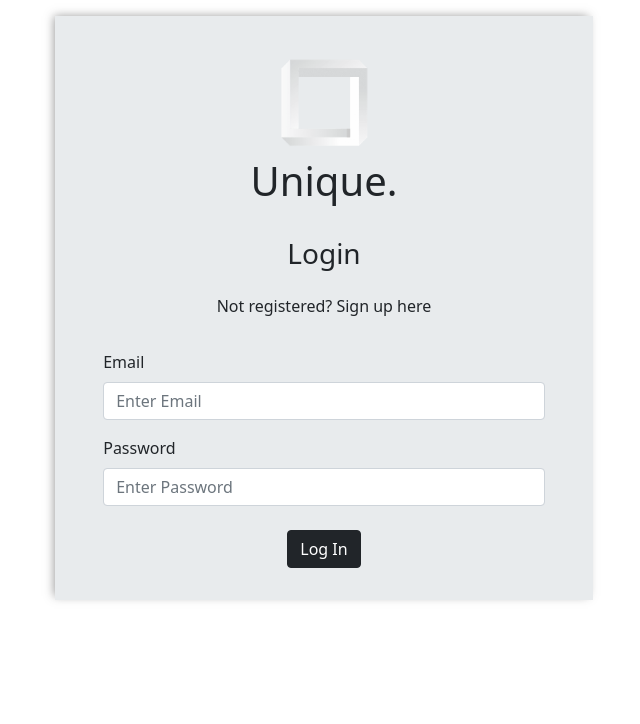
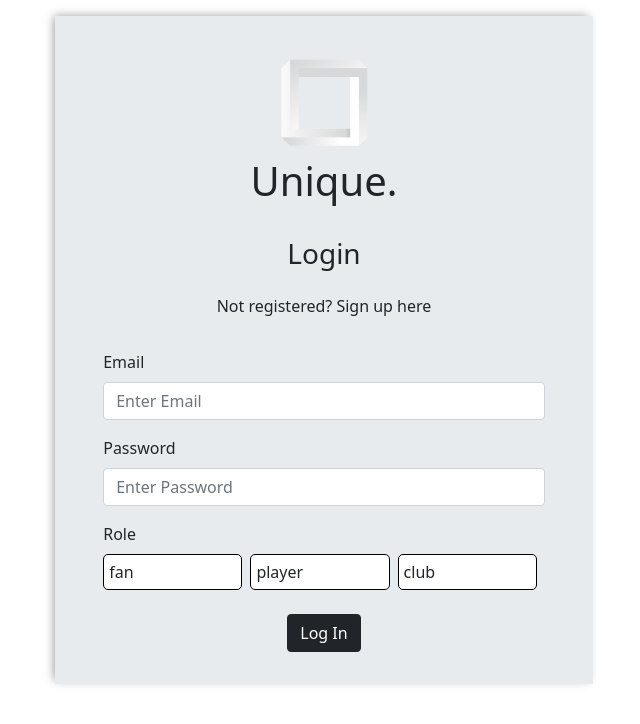
Before and after one commit to ShyqeriTari/Unique., a React (Create React App) app: page / in a window 1280 px wide. Shown: the top 724 px of the page, without its empty margins (316-956 px from the left). Built offline with nearby package versions, Linux system fonts and the light colour scheme.

Commit message:
Update Login.jsx

```diff
--- a/src/components/Login.jsx
+++ b/src/components/Login.jsx
@@ -30,32 +30,70 @@ const Login = () => {
 function Log({ registerView }) {
   const [email, setEmail] = useState("")
   const [password, setPassword] = useState("")
+  const [role, setRole] = useState("")
   const navigate = useNavigate()
 
   const userLogin = async (e) => {
     e.preventDefault()
-    const user = { email, password }
+    const User = {  password, email }
     try {
-      let response = await fetch(`${process.env.REACT_APP_USERS_URL}session`, {
+      if(role==="fan"){
+      let response = await fetch(`${process.env.REACT_APP_LOCAL_URL}/fan/login`, {
         method: "POST",
-        body: JSON.stringify(user),
-        credentials: "include",
+        body: JSON.stringify(User),
         headers: {
           "Content-type": "application/json",
         },
       })
       if (response.ok) {
-        //console.log(response)
+        console.log(response.json())
         navigate("/search")
       } else {
-        console.log("login failed")
+        alert("registration failed")
         if (response.status === 400) {
-          console.log("bad request")
+          alert("bad request")
         }
         if (response.status === 404) {
-          console.log("page not found")
+          alert("page not found")
         }
-      }
+      }}else if(role==="player"){
+        let response = await fetch(`${process.env.REACT_APP_LOCAL_URL}/player/login`, {
+          method: "POST",
+          body: JSON.stringify(User),
+          headers: {
+            "Content-type": "application/json",
+          },
+        })
+        if (response.ok) {
+          console.log(response.json())
+          navigate("/search")
+        } else {
+          alert("registration failed")
+          if (response.status === 400) {
+            alert("bad request")
+          }
+          if (response.status === 404) {
+            alert("page not found")
+          }
+        }}else if(role==="club"){let response = await fetch(`${process.env.REACT_APP_LOCAL_URL}/club/login`, {
+          method: "POST",
+          body: JSON.stringify(User),
+          headers: {
+            "Content-type": "application/json",
+          },
+        })
+        if (response.ok) {
+          console.log(response.json())
+          navigate("/search")
+        } else {
+          alert("registration failed")
+          if (response.status === 400) {
+            alert("bad request")
+          }
+          if (response.status === 404) {
+            alert("page not found")
+          }
+        }}
     } catch (error) {
       console.log(error)
     }
@@ -70,7 +108,7 @@ function Log({ registerView }) {
           {`Sign up here`}
         </span>
       </p>
-      <Form onSubmit={(e) => userLogin(e)}>
+      <Form onSubmit={(e) => role && userLogin(e)}>
         <Form.Group className="mt-3">
           <Form.Label>Email</Form.Label>
           <Form.Control
@@ -87,6 +125,11 @@ function Log({ registerView }) {
             placeholder="Enter Password"
             onChange={(e) => setPassword(e.target.value)}
           />
+           <Form.Label className="mt-3">Role</Form.Label>
+          <Row>{role === "fan" ? <Col onClick={(e) => setRole("fan")} className="me-2 pointer bg-dark text-white" style={{padding: "5px", border:"1px solid black", borderRadius: "5px"}}>fan</Col> : <Col onClick={(e) => setRole("fan")} className="me-2 pointer bg-white" style={{padding: "5px", border:"1px solid black", borderRadius: "5px"}}>fan</Col>}
+          {role === "player" ? <Col onClick={(e) => setRole("player")} className="me-2 pointer bg-dark text-white" style={{padding: "5px", border:"1px solid black", borderRadius: "5px"}}>player</Col> : <Col onClick={(e) => setRole("player")} className="me-2 pointer bg-white" style={{padding: "5px", border:"1px solid black", borderRadius: "5px"}}>player</Col>}
+          {role === "club" ? <Col onClick={(e) => setRole("club")} className="me-2 pointer bg-dark text-white" style={{padding: "5px", border:"1px solid black", borderRadius: "5px"}}>club</Col> : <Col onClick={(e) => setRole("club")} className="me-2 pointer bg-white" style={{padding: "5px", border:"1px solid black", borderRadius: "5px"}}>club</Col>}
+         </Row>
         </Form.Group>
         <Button type="submit" className="mt-4 m-auto log-button" variant="dark">
           Log In
@@ -99,21 +142,23 @@ function Log({ registerView }) {
 // Register Component**************
 
 function Register({ loginView }) {
-  const [username, setUsername] = useState("")
-  const [role, setRole] = useState("")
+  const [name, setName] = useState("")
+  const [birthdate, setBirthdate] = useState("")
   const [password, setPassword] = useState("")
   const [email, setEmail] = useState("")
+  const [country, setCountry] = useState("")
+  const [role, setRole] = useState("")
 
   const navigate = useNavigate()
 
   const userRegister = async (e) => {
     e.preventDefault()
-    const newUser = { username, role, password, email }
+    const newUser = { name, birthdate, password, email, country }
     try {
-      let response = await fetch(`${process.env.REACT_APP_USERS_URL}account`, {
+      if(role==="fan"){
+      let response = await fetch(`${process.env.REACT_APP_LOCAL_URL}/fan/register`, {
         method: "POST",
         body: JSON.stringify(newUser),
-        credentials: "include",
         headers: {
           "Content-type": "application/json",
         },
@@ -129,7 +174,44 @@ function Register({ loginView }) {
         if (response.status === 404) {
           alert("page not found")
         }
-      }
+      }}else if(role==="player"){
+        let response = await fetch(`${process.env.REACT_APP_LOCAL_URL}/player/register`, {
+          method: "POST",
+          body: JSON.stringify(newUser),
+          headers: {
+            "Content-type": "application/json",
+          },
+        })
+        if (response.ok) {
+          console.log(response)
+          navigate("/search")
+        } else {
+          alert("registration failed")
+          if (response.status === 400) {
+            alert("bad request")
+          }
+          if (response.status === 404) {
+            alert("page not found")
+          }
+        }}else if(role==="club"){let response = await fetch(`${process.env.REACT_APP_LOCAL_URL}/club/register`, {
+          method: "POST",
+          body: JSON.stringify(newUser),
+          headers: {
+            "Content-type": "application/json",
+          },
+        })
+        if (response.ok) {
+          console.log(response)
+          navigate("/search")
+        } else {
+          alert("registration failed")
+          if (response.status === 400) {
+            alert("bad request")
+          }
+          if (response.status === 404) {
+            alert("page not found")
+          }
+        }}
     } catch (error) {
       console.log(error)
     }
@@ -147,29 +229,30 @@ function Register({ loginView }) {
           <Form.Control
             required
             size="md"
-            placeholder="Enter Username"
-            onChange={(e) => setUsername(e.target.value)}
+            placeholder="Enter Full name"
+            onChange={(e) => setName(e.target.value)}
           />
            <Form.Label className="mt-3">Role</Form.Label>
           <Row>{role === "fan" ? <Col onClick={(e) => setRole("fan")} className="me-2 pointer bg-dark text-white" style={{padding: "5px", border:"1px solid black", borderRadius: "5px"}}>fan</Col> : <Col onClick={(e) => setRole("fan")} className="me-2 pointer bg-white" style={{padding: "5px", border:"1px solid black", borderRadius: "5px"}}>fan</Col>}
           {role === "player" ? <Col onClick={(e) => setRole("player")} className="me-2 pointer bg-dark text-white" style={{padding: "5px", border:"1px solid black", borderRadius: "5px"}}>player</Col> : <Col onClick={(e) => setRole("player")} className="me-2 pointer bg-white" style={{padding: "5px", border:"1px solid black", borderRadius: "5px"}}>player</Col>}
           {role === "club" ? <Col onClick={(e) => setRole("club")} className="me-2 pointer bg-dark text-white" style={{padding: "5px", border:"1px solid black", borderRadius: "5px"}}>club</Col> : <Col onClick={(e) => setRole("club")} className="me-2 pointer bg-white" style={{padding: "5px", border:"1px solid black", borderRadius: "5px"}}>club</Col>}
          </Row>
-         {role === "player" ?<> <Form.Label className="mt-3">Age</Form.Label>
+         <Form.Label className="mt-3">Age</Form.Label>
           <Form.Control
             required
             size="md"
             type="date"
             placeholder="Enter Birth Date"
-            onChange={(e) => setEmail(e.target.value)}
-          /></> : role === "club" ? <> <Form.Label className="mt-3">Foundation Year</Form.Label>
+            onChange={(e) => setBirthdate(e.target.value)}
+          />
+          <Form.Label className="mt-3">Country</Form.Label>
           <Form.Control
             required
             size="md"
-            type="date"
-            placeholder="Enter Foundation Year"
-            onChange={(e) => setEmail(e.target.value)}
-          /> </>: <> </>}
+            type="text"
+            placeholder="Enter Country"
+            onChange={(e) => setCountry(e.target.value)}
+          />
           <Form.Label className="mt-3">Email Address</Form.Label>
           <Form.Control
             required
```
